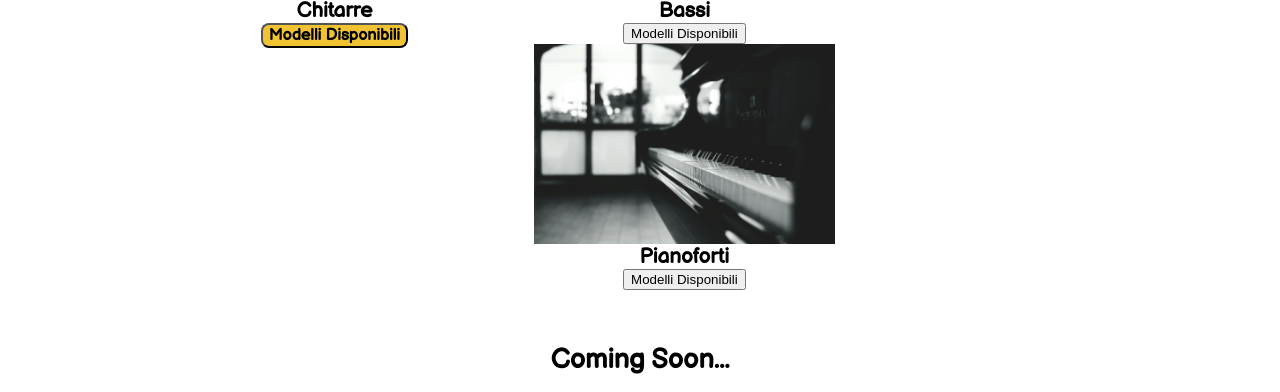
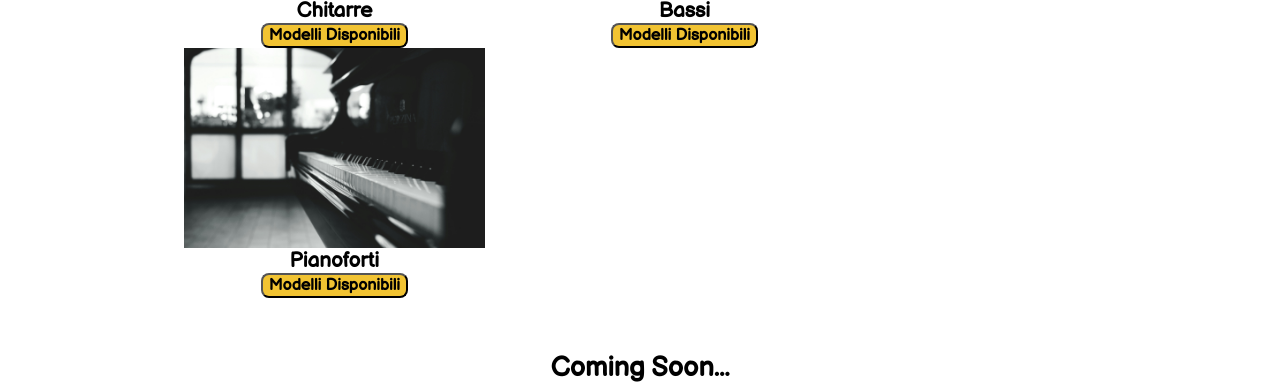
Before and after one commit to ElisabettaGrandi/grandiStrumenti, a plain HTML site: page vendita.html in a window 1280 px wide. Shown: the part 448-840 px from the top of the page. Drawn offline with Linux system fonts and the light colour scheme.

Commit message:
Update vendita.html

```diff
--- a/vendita.html
+++ b/vendita.html
@@ -28,13 +28,13 @@
             <div id=elementoElenco>
                 <img id='immagineElenco' src="img/bassi.jpg" /> <br>
                 <a id='testo'> Bassi </a> <br>
-                <input type='button' id='btnBass' class='btnNext' name='btnInfo' value='Modelli Disponibili' onClick="location.href = 'bassi.html'"> <br>
+                <input type='button' id='btnBass' class='button' name='btnInfo' value='Modelli Disponibili' onClick="location.href = 'bassi.html'"> <br>
             </div>
 
             <div id=elementoElenco>
                 <img id='immagineElenco' src="img/piano.jpg" /> <br>
                 <a id='testo'> Pianoforti </a> <br>
-                <input type='button' id='btnPiano' class='btnNext' name='btnInfo' value='Modelli Disponibili' onClick="location.href = 'pianoforti.html'"> <br>
+                <input type='button' id='btnPiano' class='button' name='btnInfo' value='Modelli Disponibili' onClick="location.href = 'pianoforti.html'"> <br>
             </div>
 
 
```
